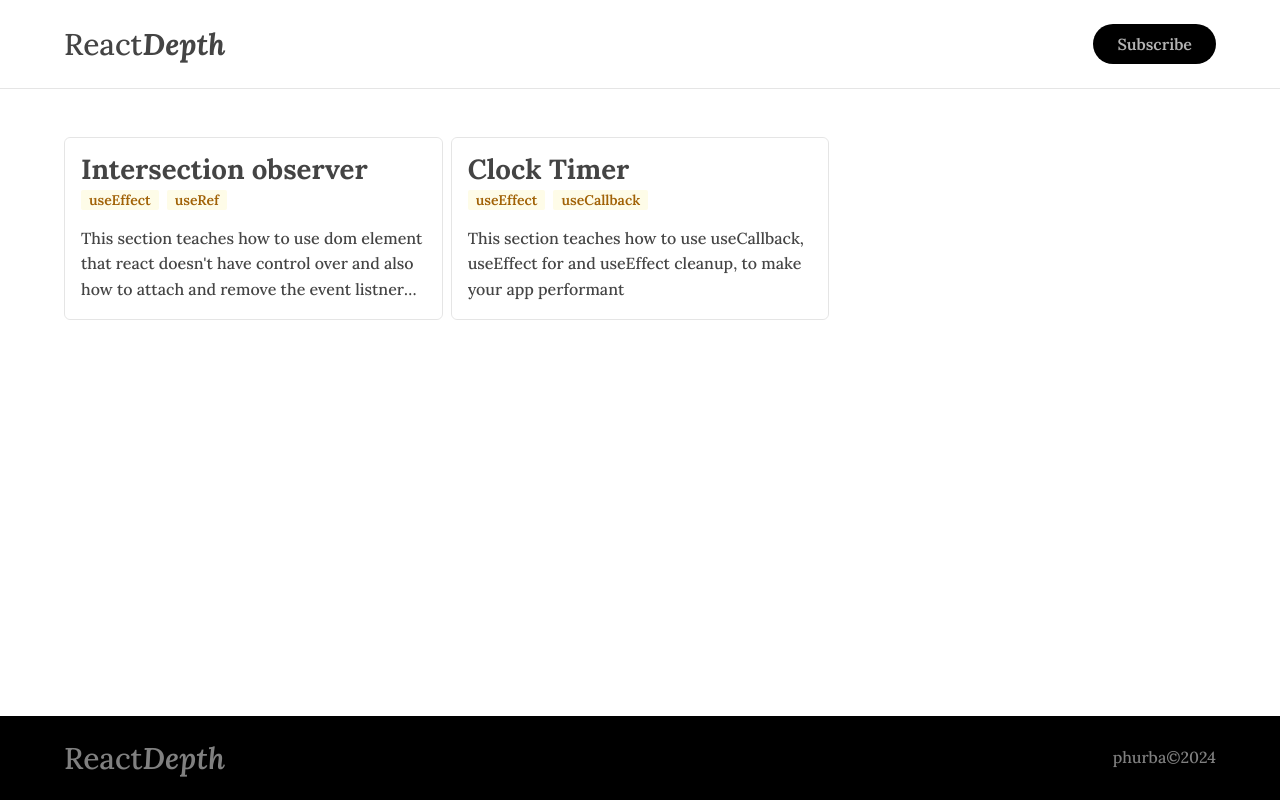
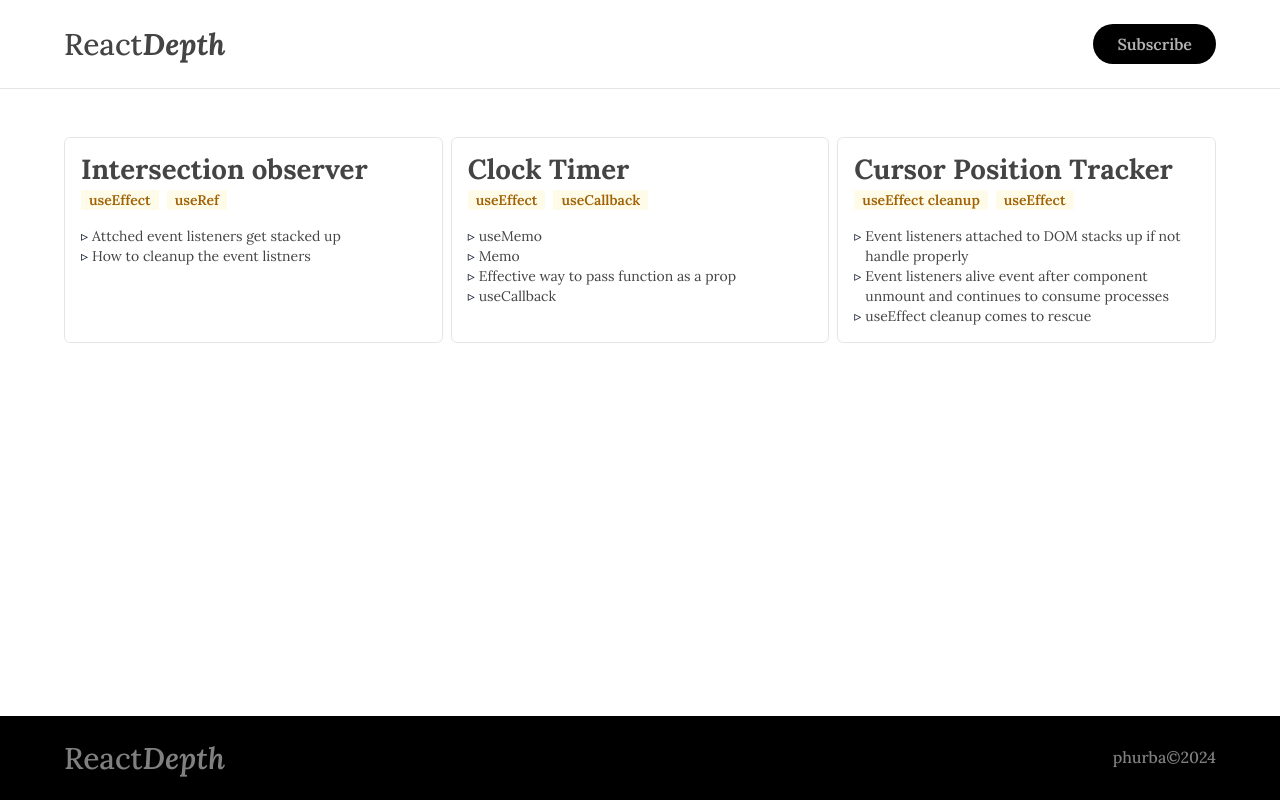
Before and after one commit to Phurba-Sherpa/react-hooks-in-depth, a React (Vite) app: page / in a window 1280 px wide. Built offline with nearby package versions, Linux system fonts and the light colour scheme.

Commit message:
feat(curosor-position): add toggle button in mouse tracker component

```diff
--- a/index.html
+++ b/index.html
@@ -10,6 +10,10 @@
       href="https://fonts.googleapis.com/css2?family=Lora:ital,wght@0,400..700;1,400..700&display=swap"
       rel="stylesheet"
     />
+    <link
+      href="https://fonts.googleapis.com/css2?family=Lato:ital,wght@0,100;0,300;0,400;0,700;0,900;1,100;1,300;1,400;1,700;1,900&display=swap"
+      rel="stylesheet"
+    />
     <title>React Deapth</title>
   </head>
   <body>
--- a/src/App.tsx
+++ b/src/App.tsx
@@ -3,6 +3,7 @@ import AppLayout from "./components/layout";
 import MainPage from "./pages/Main";
 import IntersectionObserver from "./examples/use-effect/IntersectionObserver";
 import Clock from "./examples/clock";
+import MousePosition from "./examples/use-effect/MousePosition";
 
 const router = createBrowserRouter([
   {
@@ -20,6 +21,10 @@ const router = createBrowserRouter([
         path: "/clock-timer",
         element: <Clock />,
       },
+      {
+        path: "/cursor-position",
+        element: <MousePosition />,
+      },
     ],
   },
 ]);
--- a/src/examples/use-effect/MousePosition.tsx
+++ b/src/examples/use-effect/MousePosition.tsx
@@ -1,6 +1,21 @@
 import React, { useState } from "react";
 
 const MousePosition = () => {
+  const [trackMouse, setTrackMouse] = useState(true);
+  return (
+    <div className="flex items-center flex-col mt-16">
+      <button
+        className="mb-12 py-3 px-9 rounded-full font-bold text-white bg-indigo-600"
+        onClick={() => setTrackMouse((prev) => !prev)}
+      >
+        Toggle mouse tracker
+      </button>
+      {trackMouse && <MouseTracker />}
+    </div>
+  );
+};
+
+const MouseTracker = () => {
   const [position, setPosition] = useState<{ x: number; y: number }>({
     x: 0,
     y: 0,
@@ -16,14 +31,15 @@ const MousePosition = () => {
 
     window.addEventListener("mousemove", _handleMouseMove);
 
-    () => {
-      window.removeEventListener(_handleMouseMove);
+    return () => {
+      window.removeEventListener("mousemove", _handleMouseMove);
     };
   }, []);
   return (
-    <div>
+    <p className="text-4xl font-lato itallic font-semibold">
       {position.x}/{position.y}
-    </div>
+    </p>
   );
 };
+
 export default MousePosition;
--- a/src/pages/Main.tsx
+++ b/src/pages/Main.tsx
@@ -9,7 +9,7 @@ function MainPage() {
           key={example.title}
           title={example.title}
           tags={example.tags}
-          desc={example.desc}
+          topics={example.topics}
           path={example.path}
         />
       ))}
@@ -17,7 +17,7 @@ function MainPage() {
   );
 }
 
-const Example: React.FC<ExampleProps> = ({ title, tags, desc, path }) => {
+const Example: React.FC<ExampleProps> = ({ title, tags, topics, path }) => {
   return (
     <div className="border border-black/10 p-4 rounded-md">
       <Link to={path}>
@@ -32,7 +32,13 @@ const Example: React.FC<ExampleProps> = ({ title, tags, desc, path }) => {
             </p>
           ))}
         </div>
-        <p className="line-clamp-3 ">{desc}</p>
+        <ul className="">
+          {topics.map((topic) => (
+            <li className="before:content-['▹'] before:block before:text-slate-900 flex items-start gap-x-1 text-sm">
+              {topic}
+            </li>
+          ))}
+        </ul>
       </Link>
     </div>
   );
@@ -41,7 +47,7 @@ const Example: React.FC<ExampleProps> = ({ title, tags, desc, path }) => {
 type ExampleProps = {
   title: string;
   tags: string[];
-  desc: string;
+  topics: string[];
   path: string;
 };
 
@@ -49,14 +55,32 @@ const examples: ExampleProps[] = [
   {
     title: "Intersection observer",
     tags: ["useEffect", "useRef"],
-    desc: "This section teaches how to use dom element that react doesn't have control over and also how to attach and remove the event listner for performant react application",
+    topics: [
+      "Attched event listeners get stacked up",
+      "How to cleanup the event listners",
+    ],
     path: "/intersection-observer",
   },
   {
     title: "Clock Timer",
     tags: ["useEffect", "useCallback"],
-    desc: "This section teaches how to use useCallback, useEffect for and useEffect cleanup, to make your app performant",
+    topics: [
+      "useMemo",
+      "Memo",
+      "Effective way to pass function as a prop",
+      "useCallback",
+    ],
     path: "/clock-timer",
+  },
+  {
+    title: "Cursor Position Tracker",
+    tags: ["useEffect cleanup", "useEffect"],
+    topics: [
+      "Event listeners attached to DOM stacks up if not handle properly",
+      "Event listeners alive event after component unmount and continues to consume processes",
+      "useEffect cleanup comes to rescue",
+    ],
+    path: "cursor-position",
   },
 ];
 export default MainPage;
--- a/tailwind.config.js
+++ b/tailwind.config.js
@@ -6,6 +6,7 @@ export default {
     extend: {
       fontFamily: {
         lora: "Lora, system-ui",
+        lato: "Lato, sans-serif",
       },
     },
   },
```
Also changed, not shown: src/routes/route.ts (deleted, +0 -15 lines), src/examples/use-effect/DarkModeToggle.tsx (renamed from src/examples/use-effect/index.tsx).
